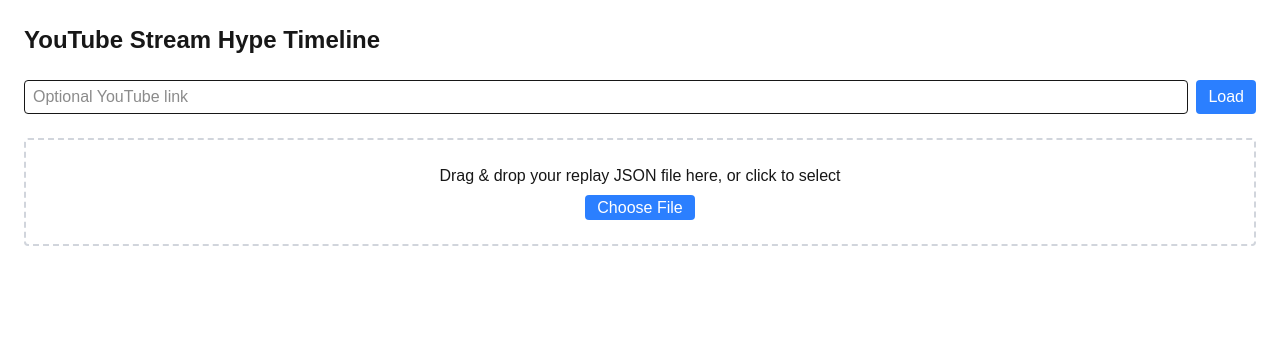
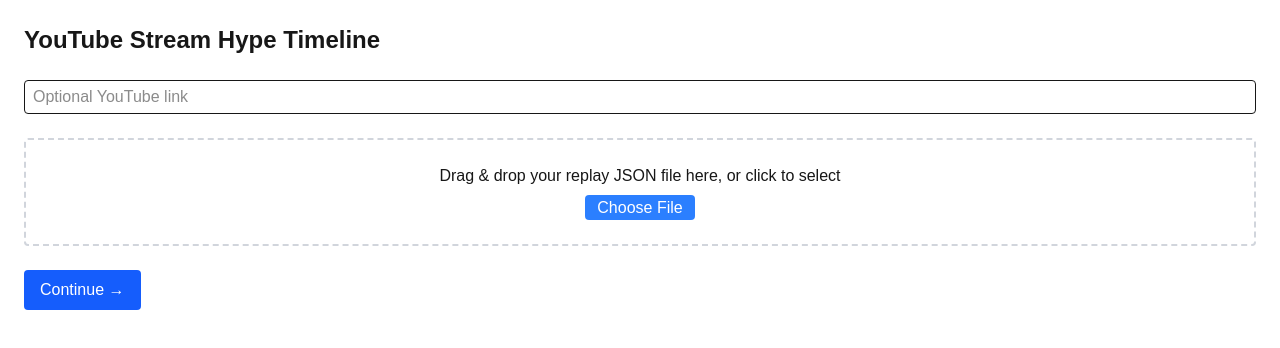
Before and after one commit to crammiee/youHype, a Next.js app in the folder youhype/: page / in a window 1280 px wide. Shown: the top 348 px of the page. Built offline with nearby package versions, Linux system fonts and the light colour scheme.

Commit message:
feat: integrate YouTube player and replay functionality; add results page and replay store management

```diff
--- a/youhype/package.json
+++ b/youhype/package.json
@@ -13,7 +13,9 @@
     "next": "16.0.7",
     "react": "19.2.0",
     "react-chartjs-2": "^5.3.1",
-    "react-dom": "19.2.0"
+    "react-dom": "19.2.0",
+    "react-youtube": "^10.1.0",
+    "zustand": "^5.0.9"
   },
   "devDependencies": {
     "@tailwindcss/postcss": "^4",
--- a/youhype/src/app/page.tsx
+++ b/youhype/src/app/page.tsx
@@ -1,43 +1,44 @@
 "use client";
 
 import { useState } from "react";
-import FilePicker from "../components/common/FilePicker";
-import HypeLineChart from "../components/chart/HypeLineChart";
-import { useReplayFile } from "../hooks/useReplayFile";
-import ToastContainer from "../components/common/ToastContainer";
-import YouTubePlayer from "@/components/common/YouTubePlayer";
-import { useYouTubePlayer } from "@/hooks/useYouTubePlayer";
+import { useRouter } from "next/navigation";
 import YouTubeLinkInput from "@/components/common/YouTubeLinkInput";
+import FilePicker from "@/components/common/FilePicker";
+import { useReplayFile } from "@/hooks/useReplayFile";
+import { useReplayStore } from "@/store/replayStore";
 
-export default function Page() {
+export default function LandingPage() {
+  const router = useRouter();
   const { data, smoothed, peaks, handleFile } = useReplayFile();
-  const { setPlayer, seekTo } = useYouTubePlayer();
+  const { setReplay } = useReplayStore();
   const [videoId, setVideoId] = useState<string | null>(null);
+
+  function handleContinue() {
+    if (!data.length) {
+      alert("Please upload a replay file first.");
+      return;
+    }
+    setReplay({ data, smoothed, peaks });
+
+    const params = new URLSearchParams();
+    if (videoId) params.set("videoId", videoId);
+
+    router.push(`/results?${params.toString()}`);
+  }
 
   return (
     <main className="p-6 space-y-6">
       <h1 className="text-2xl font-bold">YouTube Stream Hype Timeline</h1>
 
-      {/* Ask for optional link */}
       <YouTubeLinkInput onVideoId={setVideoId} />
-
-      {/* Conditionally render player only if link provided */}
-      {videoId && (
-        <YouTubePlayer videoId={videoId} onReady={setPlayer} />
-      )}
-
       <FilePicker onFileSelected={handleFile} />
 
-      {data.length > 0 && (
-        <HypeLineChart
-          data={data}
-          smoothed={smoothed}
-          peaks={peaks}
-          onSeek={seekTo}
-        />
-      )}
-
-      <ToastContainer />
+      <button
+        onClick={handleContinue}
+        className="px-4 py-2 bg-blue-600 text-white rounded"
+      >
+        Continue →
+      </button>
     </main>
   );
 }
--- /dev/null
+++ b/youhype/src/app/results/page.tsx
@@ -0,0 +1,37 @@
+"use client";
+
+import { useSearchParams } from "next/navigation";
+import { useReplayStore } from "@/store/replayStore";
+import { useYouTubePlayer } from "@/hooks/useYouTubePlayer";
+import YouTubePlayer from "@/components/common/YouTubePlayer";
+import HypeLineChart from "@/components/chart/HypeLineChart";
+import ToastContainer from "@/components/common/ToastContainer";
+
+export default function ResultsPage() {
+  const searchParams = useSearchParams();
+  const videoId = searchParams.get("videoId");
+
+  console.log("Rendering ResultsPage with videoId:", videoId);
+
+  const { data, smoothed, peaks } = useReplayStore();
+  const { setPlayer, seekTo } = useYouTubePlayer();
+
+  return (
+    <main className="p-6 space-y-6">
+      <h1 className="text-2xl font-bold">Results</h1>
+
+      {videoId && <YouTubePlayer videoId={videoId} onReady={setPlayer} />}
+
+      {data.length > 0 && (
+        <HypeLineChart
+          data={data}
+          smoothed={smoothed}
+          peaks={peaks}
+          onSeek={seekTo}
+        />
+      )}
+
+      <ToastContainer />
+    </main>
+  );
+}
--- a/youhype/src/components/common/YouTubeLinkInput.tsx
+++ b/youhype/src/components/common/YouTubeLinkInput.tsx
@@ -9,34 +9,25 @@ interface Props {
 export default function YouTubeLinkInput({ onVideoId }: Props) {
   const [link, setLink] = useState("");
 
-  function handleSubmit(e: React.FormEvent) {
-    e.preventDefault();
-    if (!link.trim()) {
-      onVideoId(null);
-      return;
+  function extractVideoId(url: string): string | null {
+    // Match watch?v=, youtu.be/, or embed/
+    const match = url.match(/(?:v=|\/)([0-9A-Za-z_-]{11})(?:\?|&|$)/);
+    return match ? match[1] : null;
   }
-    // Extract videoId from link (basic regex for v= or youtu.be)
-    const match = link.match(
-      /(?:v=|\/)([0-9A-Za-z_-]{11})(?:\?|&|$)/
-    );
-    onVideoId(match ? match[1] : null);
+
+  function handleChange(e: React.ChangeEvent<HTMLInputElement>) {
+    const value = e.target.value;
+    setLink(value);
+    onVideoId(extractVideoId(value));
   }
 
   return (
-    <form onSubmit={handleSubmit} className="flex gap-2">
     <input
       type="text"
       placeholder="Optional YouTube link"
       value={link}
-        onChange={(e) => setLink(e.target.value)}
-        className="border rounded px-2 py-1 flex-1"
+      onChange={handleChange}
+      className="border rounded px-2 py-1 w-full"
     />
-      <button
-        type="submit"
-        className="px-3 py-1 bg-blue-500 text-white rounded"
-      >
-        Load
-      </button>
-    </form>
   );
 }
--- /dev/null
+++ b/youhype/src/store/replayStore.ts
@@ -0,0 +1,25 @@
+import { create } from "zustand";
+
+export interface ReplayEntry {
+  timeSec: number;
+  count: number;
+}
+
+interface ReplayState {
+  data: ReplayEntry[];
+  smoothed: ReplayEntry[];
+  peaks: ReplayEntry[];
+  setReplay: (payload: {
+    data: ReplayEntry[];
+    smoothed: ReplayEntry[];
+    peaks: ReplayEntry[];
+  }) => void;
+}
+
+export const useReplayStore = create<ReplayState>((set) => ({
+  data: [],
+  smoothed: [],
+  peaks: [],
+  setReplay: ({ data, smoothed, peaks }) =>
+    set({ data, smoothed, peaks }),
+}));
```
Also changed, not shown: 1 other file (tests, documents, lock files or other folders). Lines whose indentation alone changed are shown as unchanged.
